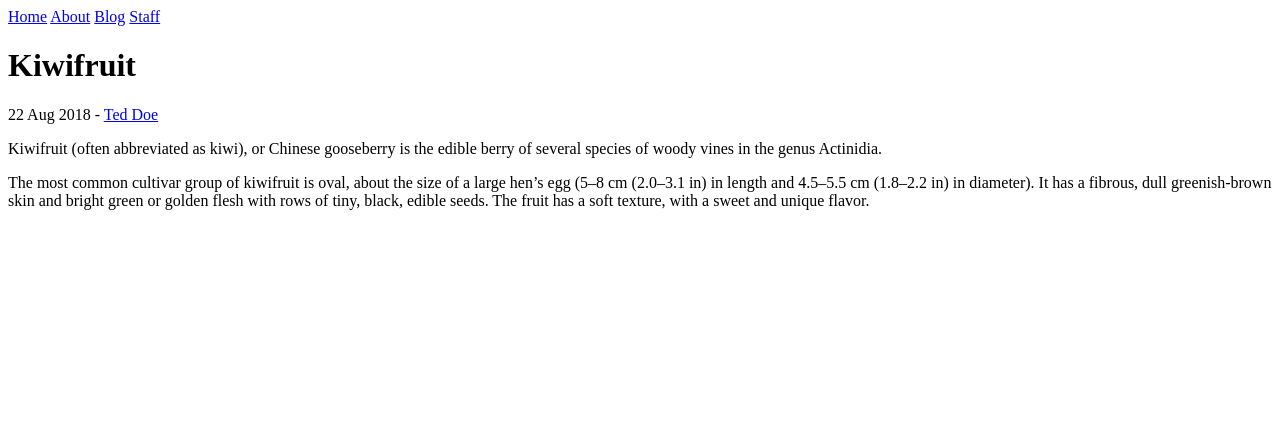
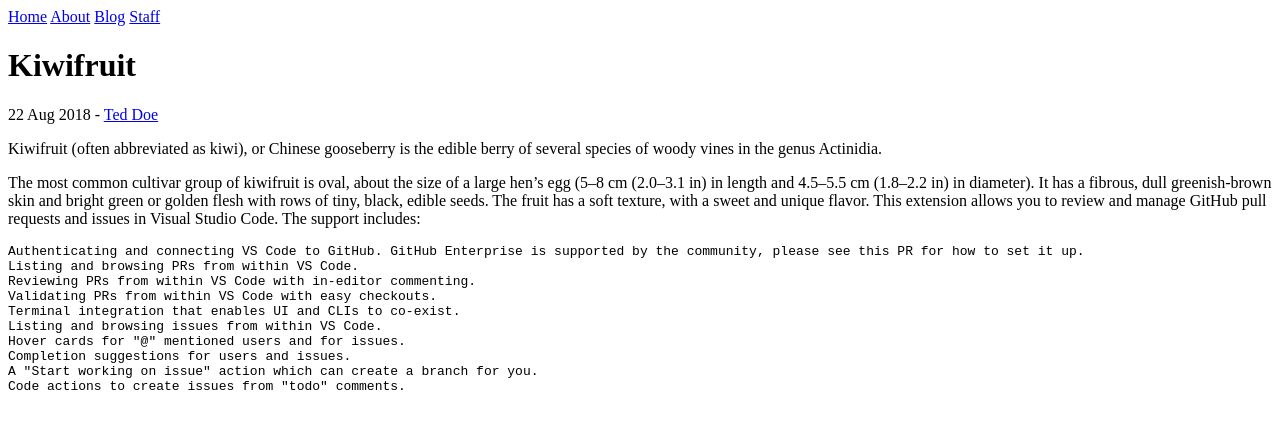
Before and after one commit to habasweiny/habasweiny.github.io, a Jekyll site: the page built from _posts/2018-08-22-kiwifruit.md, in a window 1280 px wide. Shown: the top 429 px of the page. Built offline with Jekyll 4.4.1, drawn with Linux system fonts in a browser that asks for light colours.

Commit message:
the second amendment

```diff
--- a/_posts/2018-08-22-kiwifruit.md
+++ b/_posts/2018-08-22-kiwifruit.md
@@ -9,3 +9,15 @@ hen's egg (5–8 cm (2.0–3.1 in) in length and 4.5–5.5 cm (1.8–2.2 in) in
 diameter). It has a fibrous, dull greenish-brown skin and bright green or
 golden flesh with rows of tiny, black, edible seeds. The fruit has a soft
 texture, with a sweet and unique flavor.
+This extension allows you to review and manage GitHub pull requests and issues in Visual Studio Code. The support includes:
+
+    Authenticating and connecting VS Code to GitHub. GitHub Enterprise is supported by the community, please see this PR for how to set it up.
+    Listing and browsing PRs from within VS Code.
+    Reviewing PRs from within VS Code with in-editor commenting.
+    Validating PRs from within VS Code with easy checkouts.
+    Terminal integration that enables UI and CLIs to co-exist.
+    Listing and browsing issues from within VS Code.
+    Hover cards for "@" mentioned users and for issues.
+    Completion suggestions for users and issues.
+    A "Start working on issue" action which can create a branch for you.
+    Code actions to create issues from "todo" comments.
```
